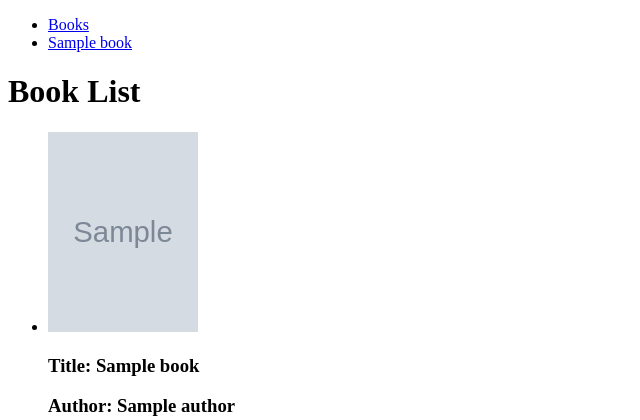
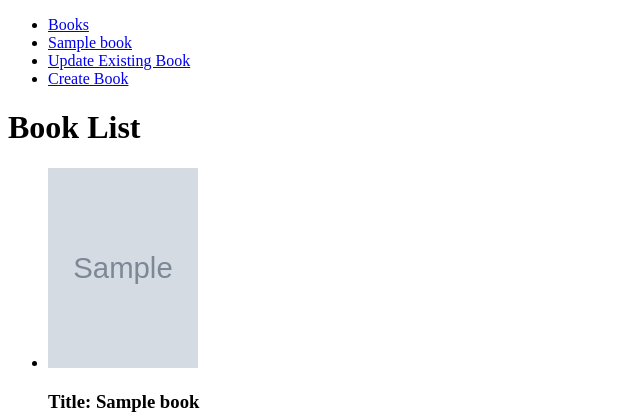
Before and after one commit to winniegithubrit/Django-App, a Django app: page /books/ in a window 1280 px wide. Shown: the top 420 px of the page, without its empty margins (0-640 px from the left). Run offline with Django 5.2, Linux system fonts and the light colour scheme; tables that the repository leaves empty hold one stand-in row (values such as "Sample post"); grey boxes marked "Sample" are stand-in pictures.

Commit message:
added update and create

```diff
--- a/Books/library/templates/home.html
+++ b/Books/library/templates/home.html
@@ -16,7 +16,10 @@
                 <li><a href="{% url 'book_list' %}">Books</a></li>
                 {% for book in books %}
                     <li><a href="{% url 'book_detail' book.pk %}">{{ book.title }}</a></li>
+                    <li><a href="{% url 'update_existing_book' book.pk%}">Update Existing Book</a></li>
                 {% endfor %}
+                <li><a href="{% url 'create_new_book' %}">Create Book</a></li>
+
             </ul>
         </nav>
     </header>
--- a/Books/library/urls.py
+++ b/Books/library/urls.py
@@ -1,9 +1,11 @@
 from django.urls import path
 from . import views
+from .views import create_new_book,update_existing_book
 
 urlpatterns = [
     path('', views.home,name='home'),
     path('books/', views.book_list, name='book_list'),
-    path('books/<int:pk>/', views.book_detail, name='book_detail')
-
+    path('books/<int:pk>/', views.book_detail, name='book_detail'),
+    path('create_new_book/', create_new_book, name='create_new_book'),
+    path('update_existing_book/<int:pk>/', update_existing_book, name='update_existing_book')
 ]
--- a/Books/library/views.py
+++ b/Books/library/views.py
@@ -1,5 +1,7 @@
-from django.shortcuts import render, get_object_or_404
+from django.shortcuts import render, get_object_or_404,redirect
 from .models import Book
+from django.http import JsonResponse
+from .forms import BookForm
 
 
 def home(request):
@@ -14,3 +16,30 @@ def book_list(request):
 def book_detail(request, pk):
     book = get_object_or_404(Book, pk=pk)
     return render(request, 'book_detail.html', {'book':book})
+
+# creating a new book
+def create_new_book(request):
+    if request.method == 'POST':
+        form = BookForm(request.POST, request.FILES)
+        if form.is_valid():
+            form.save()
+            return redirect('book_list')
+    else:
+        form = BookForm()
+
+
+    return render(request, 'create_new_book.html', {'form': form})
+
+# Update an existing book
+def update_existing_book(request, pk):
+    book = get_object_or_404(Book, pk=pk)
+
+    if request.method == 'POST':
+        form = BookForm(request.POST, request.FILES, instance=book)
+        if form.is_valid():
+            form.save()
+            return redirect('book_list')
+    else:
+        form = BookForm(instance=book)
+
+    return render(request, 'update_existing_book.html', {'form': form})
```
Also changed, not shown: Books/library/forms.py (added, +7 -0 lines), Books/library/templates/create_new_book.html (added, +9 -0 lines), Books/library/templates/update_existing_book.html (added, +9 -0 lines), Books/media/images/14815612-L_aYYLKjC.jpg (added).
